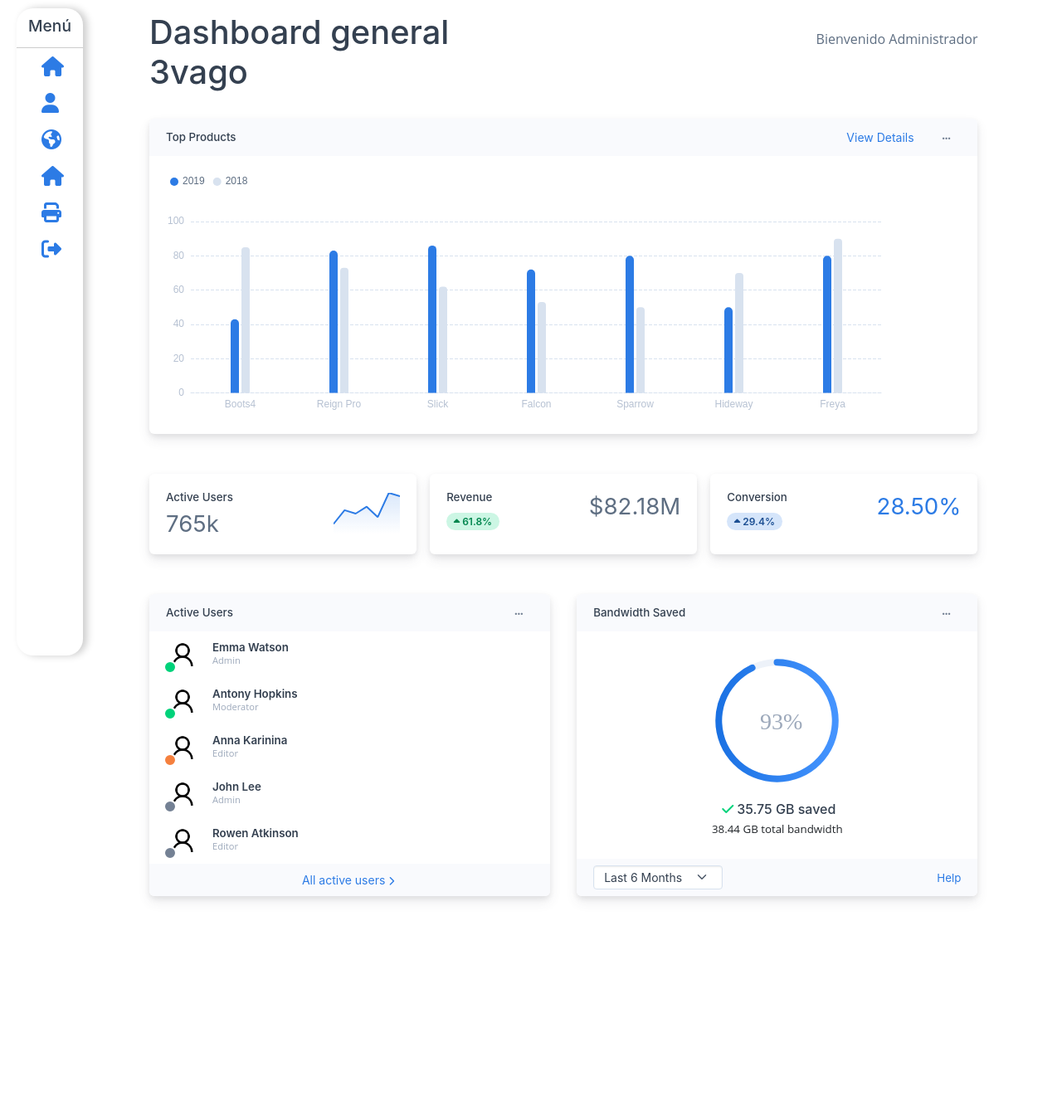
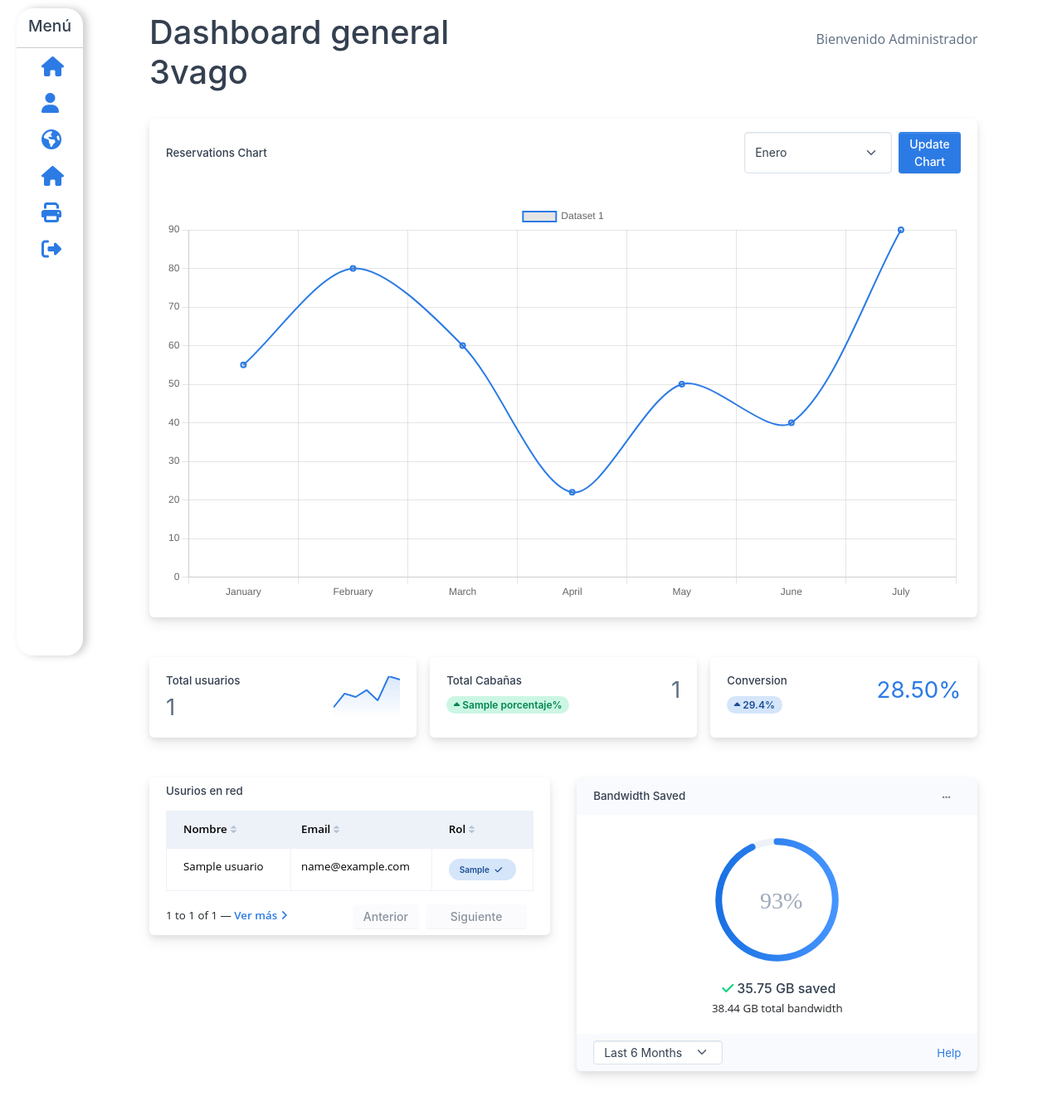
Before and after one commit to ErickBautista1706/3vago, a Flask app: template templates/admin.html in a window 1280 px wide. Shown: the whole page at 83% size. Before the commit the page ends 1086 px from the top, so only its background shows below. Run offline with Flask 3, Linux system fonts and the light colour scheme; the template is opened without the code that fills it: most values are stand-ins (such as "Sample title", 1, 10 or a date in 2020); some libraries are stand-ins or nearby versions.

Commit message:
Dashboard
...

```diff
--- a/app.py
+++ b/app.py
@@ -6,6 +6,7 @@
 from flask import Flask, session
 from models.getInfo import GetInfos
 from models.llenarReport import LlenarReporte
+from models.dashboard import Dash
 import shutil
 
 
@@ -56,7 +57,14 @@
     cabanas = Admin.obtener_cabanas()
     numcabanas = Admin.num_cabanas()
     fechas = Admin.obtener_calendarios()
-    return render_template('admin.html', usuarios=usuarios, zonas=zonas, users_info=users_info, cabanas=cabanas, numcabanas=numcabanas, fechas=fechas)
+    num_usuarios = Dash.contar_usuarios()
+    total_cabanas = Dash.obtener_total_cabanas()
+    porcentaje = Dash.calcular_porcentaje(total_cabanas, 40)
+
+
+    return render_template('admin.html', usuarios=usuarios, zonas=zonas, users_info=users_info, cabanas=cabanas,
+                           numcabanas=numcabanas, fechas=fechas, num_usuarios = num_usuarios,
+                           total_cabanas=total_cabanas, porcentaje=porcentaje)
 
 @app.route("/agregar_usuario", methods=["POST"])
 def agregar_usuario():
@@ -257,6 +265,16 @@
 
 
 
+@app.route('/reservations_chart/<int:month>')
+def reservations_chart(month):
+    # Supongamos que tienes una función para obtener las reservaciones para un mes específico
+    reservations_data = Dash.obtener_fechas(month)
+
+    # Devuelve los datos como un objeto JSON
+    return jsonify(reservations_data)
+
+
+
 def formatear_fecha_hora(dt):
     formato = "%Y-%m-%d %H:%M:%S"
     return dt.strftime(formato) if dt else None
--- /dev/null
+++ b/static/js/dashboard.js
@@ -0,0 +1,66 @@
+// Función para obtener datos y actualizar el gráfico
+function obtenerDatosYActualizarGrafico() {
+    var selectedMonth = document.querySelector('#select-month').value;
+
+
+    fetch("/reservations_chart/" + selectedMonth)
+        .then(response => response.json())
+        .then(data => {
+
+            console.log("Datos obtenidos:", data);
+
+
+            updateChart(data);
+        })
+        .catch(error => {
+            console.error("Error al obtener datos:", error);
+        });
+}
+
+// Función para cargar el gráfico con datos
+function updateChart(data) {
+
+    var canvas = document.querySelector('#chartjs-line-chart');
+
+
+    Chart.getChart(canvas)?.destroy();
+
+
+    var datosAgrupados = {};
+
+
+    data.forEach(function (item) {
+
+        var fechaSinHora = item.fecha;
+
+
+        if (!datosAgrupados[fechaSinHora]) {
+            datosAgrupados[fechaSinHora] = 1;
+        } else {
+            datosAgrupados[fechaSinHora]++;
+        }
+    });
+
+
+    var fechas = Object.keys(datosAgrupados);
+    var reservaciones = Object.values(datosAgrupados);
+
+    // Configurar y cargar el gráfico
+    var ctx = canvas.getContext('2d');
+    var myChart = new Chart(ctx, {
+        type: 'line',
+        data: {
+            labels: fechas,
+            datasets: [{
+                label: 'Reservations',
+                data: reservaciones,
+                fill: false,
+                borderColor: 'rgb(75, 192, 192)',
+                tension: 0.1
+            }]
+        },
+        options: {
+
+        }
+    });
+}
--- a/templates/admin.html
+++ b/templates/admin.html
@@ -24,6 +24,7 @@
 <script src="/static/dash/dash-js/chart.min.js"></script>
 <script src="/static/dash/dash-js/countUp.umd.js"></script>
 <script src="/static/dash/dash-js/dayjs.min.js"></script>
+<script src="/static/js/dashboard.js"></script>
 
 {% endblock %}
 
@@ -76,31 +77,38 @@
 
     <div class="row">
       <div class="col-12">
-        <div class="card h-100">
-          <div class="card-header bg-light py-2">
+         <div class="card">
+            <div class="card-header">
                <div class="row flex-between-center">
                   <div class="col-auto">
-                <h6 class="mb-0">Top Products</h6>
+                     <h6 class="mb-0">Reservations Chart</h6>
                   </div>
-              <div class="col-auto d-flex"><a class="btn btn-link btn-sm me-2" href="#!">View Details</a>
-                <div class="dropdown font-sans-serif btn-reveal-trigger">
-                  <button class="btn btn-link text-600 btn-sm dropdown-toggle dropdown-caret-none btn-reveal"
-                    type="button" id="dropdown-top-products" data-bs-toggle="dropdown" data-boundary="viewport"
-                    aria-haspopup="true" aria-expanded="false"><span class="fas fa-ellipsis-h fs--2"></span></button>
-                  <div class="dropdown-menu dropdown-menu-end border py-2" aria-labelledby="dropdown-top-products"><a
-                      class a href="#!">View</a><a class="dropdown-item" href="#!">Export</a>
-                    <div class="dropdown-divider"></div><a class="dropdown-item text-danger" href="#!">Remove</a>
+                  <div class="col-auto d-flex">
+                     <select id="select-month" class="form-select form-select-sm select-month me-2">
+                        <option value="1">Enero</option>
+                        <option value="2">Febrero</option>
+                        <option value="3">Marzo</option>
+                        <option value="4">Abril</option>
+                        <option value="5">Mayo</option>
+                        <option value="6">Junio</option>
+                        <option value="7">Julio</option>
+                        <option value="8">Agosto</option>
+                        <option value="9">Septiembre</option>
+                        <option value="10">Octubre</option>
+                        <option value="11">Noviembre</option>
+                        <option value="12">Diciembre</option>
+                     </select>
+                     <button id="update-chart" class="btn btn-primary btn-sm" onclick="obtenerDatosYActualizarGrafico()">Update Chart</button>
+                  </div>
+               </div>
+            </div>
+            <div class="card-body">
+              <canvas class="max-w-100" id="chartjs-line-chart"></canvas>
             </div>
          </div>
       </div>
    </div>
-          </div>
-          <div class="card-body h-100">
-            <div class="echart-bar-top-products h-100" data-echart-responsive="true"></div>
-          </div>
-        </div>
-      </div>
-    </div>
+
 
     <br><br>
 
@@ -112,8 +120,8 @@
                 <div class="card-body">
                     <div class="row flex-between-center g-0">
                         <div class="col-6 d-lg-block flex-between-center">
-                    <h6 class="mb-2 text-900">Active Users</h6>
-                    <h4 class="fs-3 fw-normal text-700 mb-0">765k</h4>
+                            <h6 class="mb-2 text-900">Total usuarios</h6>
+                            <h4 class="fs-3 fw-normal text-700 mb-0">{{ num_usuarios }}</h4>
                         </div>
                         <div class="col-auto h-100">
                             <div style="height:50px;min-width:80px;"
@@ -129,17 +137,22 @@
               <div class="card-body">
                   <div class="row flex-between-center">
                       <div class="col d-md-flex d-lg-block flex-between-center">
-                    <h6 class="mb-md-0 mb-lg-2">Revenue</h6><span class="badge rounded-pill badge-soft-success"><span
-                        class="fas fa-caret-up"></span> 61.8%</span>
+                          <h6 class="mb-md-0 mb-lg-2">Total Cabañas</h6>
+                          <span class="badge rounded-pill badge-soft-success"><span
+                                  class="fas fa-caret-up"></span> {{ porcentaje }}%</span>
                       </div>
                       <div class="col-auto">
                           <h4 class="fs-3 fw-normal text-700"
-                      data-countup='{"endValue":82.18,"decimalPlaces":2,"suffix":"M","prefix":"$"}'>0</h4>
+                              data-countup='{"endValue":{{ total_cabanas }}, "decimalPlaces":0, "suffix":"", "prefix":""}'>
+
+                          </h4>
                       </div>
                   </div>
               </div>
           </div>
       </div>
+
+
           <div class="col-md-4 col-xxl-12">
             <div class="card h-100">
               <div class="card-body">
@@ -165,75 +178,55 @@
     <div class="row">
       <div class="col">
         <div class="card">
-          <div class="card-header d-flex flex-between-center bg-light py-2">
-            <h6 class="mb-0">Active Users</h6>
-            <div class="dropdown font-sans-serif btn-reveal-trigger">
-              <button class="btn btn-link text-600 btn-sm dropdown-toggle dropdown-caret-none btn-reveal" type="button"
-                id="dropdown-active-user" data-bs-toggle="dropdown" data-boundary="viewport" aria-haspopup="true"
-                aria-expanded="false"><span class="fas fa-ellipsis-h fs--2"></span></button>
-              <div class="dropdown-menu dropdown-menu-end border py-2" aria-labelledby="dropdown-active-user"><a
-                  class="dropdown-item" href="#!">View</a><a class="dropdown-item" href="#!">Export</a>
-                <div class="dropdown-divider"></div><a class="dropdown-item text-danger" href="#!">Remove</a>
+            <div class="card-header d-flex flex-between-center  py-2">
+                <h6 class="mb-0">Usurios en red</h6>
+            </div>
+            <div class="card-body py-2" id="tableExample" data-list='{"valueNames":["name","email","rol"],"page":5,"pagination":true}'>
+                <div class="table-responsive scrollbar">
+                    <table class="table table-bordered table-striped fs--1 mb-0">
+                        <thead class="bg-200 text-900">
+                            <tr>
+                                <th class="sort" data-sort="name">Nombre</th>
+                                <th class="sort" data-sort="email">Email</th>
+                                <th class="sort" data-sort="rol">Rol</th>
+                            </tr>
+                        </thead>
+                        <tbody class="list">
+                          {% for usuario in usuarios %}
+                          <tr>
+                              <td class="name">{{ usuario.nombre }}</td>
+                              <td class="email">{{ usuario.email }}</td>
+                              <td class="rol">
+                                <span
+                                  class="badge badge rounded-pill d-block p-2 {% if usuario.tipo_usr == 'Administrador' %}badge-soft-success{% else %}badge-soft-primary{% endif %}">
+                                  {{ usuario.tipo_usr }}
+                                  <span class="ms-1 fas fa-check" data-fa-transform="shrink-2"></span>
+                                </span>
+                              </td>
+                          </tr>
+                          {% endfor %}
+                        </tbody>
+                    </table>
+                </div>
+                <div class="row align-items-center mt-3">
+                    <div class="pagination d-none"></div>
+                    <div class="col">
+                        <p class="mb-0 fs--1">
+                            <span class="d-none d-sm-inline-block" data-list-info="data-list-info"></span>
+                            <span class="d-none d-sm-inline-block"> &mdash; </span>
+                            <a class="fw-semi-bold" href="#!" data-list-view="*">Ver más<span class="fas fa-angle-right ms-1" data-fa-transform="down-1"></span></a>
+                            <a class="fw-semi-bold d-none" href="#!" data-list-view="less">Ver menos<span class="fas fa-angle-right ms-1" data-fa-transform="down-1"></span></a>
+                        </p>
+                    </div>
+                    <div class="col-auto d-flex">
+                        <button class="btn btn-sm btn-primary" type="button" data-list-pagination="prev"><span>Anterior</span></button>
+                        <button class="btn btn-sm btn-primary px-4 ms-2" type="button" data-list-pagination="next"><span>Siguiente</span></button>
                     </div>
                 </div>
             </div>
-          <div class="card-body py-2">
-            <div class="d-flex align-items-center position-relative mb-3">
-              <div class="avatar avatar-2xl status-online">
-                <img class="rounded-circle" src="../static/img/user_temp.png" alt="" />
-
-              </div>
-              <div class="flex-1 ms-3">
-                <h6 class="mb-0 fw-semi-bold"><a class="stretched-link text-900">Emma Watson</a></h6>
-                <p class="text-500 fs--2 mb-0">Admin</p>
         </div>
     </div>
-            <div class="d-flex align-items-center position-relative mb-3">
-              <div class="avatar avatar-2xl status-online">
-                <img class="rounded-circle" src="../static/img/user_temp.png" alt="" />
 
-              </div>
-              <div class="flex-1 ms-3">
-                <h6 class="mb-0 fw-semi-bold"><a class="stretched-link text-900">Antony Hopkins</a></h6>
-                <p class="text-500 fs--2 mb-0">Moderator</p>
-              </div>
-            </div>
-            <div class="d-flex align-items-center position-relative mb-3">
-              <div class="avatar avatar-2xl status-away">
-                <img class="rounded-circle" src="../static/img/user_temp.png" alt="" />
-
-              </div>
-              <div class="flex-1 ms-3">
-                <h6 class="mb-0 fw-semi-bold"><a class="stretched-link text-900">Anna Karinina</a></h6>
-                <p class="text-500 fs--2 mb-0">Editor</p>
-              </div>
-            </div>
-            <div class="d-flex align-items-center position-relative mb-3">
-              <div class="avatar avatar-2xl status-offline">
-                <img class="rounded-circle" src="../static/img/user_temp.png" alt="" />
-
-              </div>
-              <div class="flex-1 ms-3">
-                <h6 class="mb-0 fw-semi-bold"><a class="stretched-link text-900">John Lee</a></h6>
-                <p class="text-500 fs--2 mb-0">Admin</p>
-              </div>
-            </div>
-            <div class="d-flex align-items-center position-relative false">
-              <div class="avatar avatar-2xl status-offline">
-                <img class="rounded-circle" src="../static/img/user_temp.png" alt="" />
-
-              </div>
-              <div class="flex-1 ms-3">
-                <h6 class="mb-0 fw-semi-bold"><a class="stretched-link text-900">Rowen Atkinson</a></h6>
-                <p class="text-500 fs--2 mb-0">Editor</p>
-              </div>
-            </div>
-          </div>
-          <div class="card-footer bg-light p-0"><a class="btn btn-sm btn-link d-block w-100 py-2"
-              href="app/social/followers.html">All active users<span class="fas fa-chevron-right ms-1 fs--2"></span></a>
-          </div>
-        </div>
-      </div>
 
       <div class="col">
         <div class="card h-100">
```
Also changed, not shown: models/dashboard.py (added, +57 -0 lines), models/getInfo.py (line endings or trailing spaces). Lines whose indentation alone changed are shown as unchanged.
